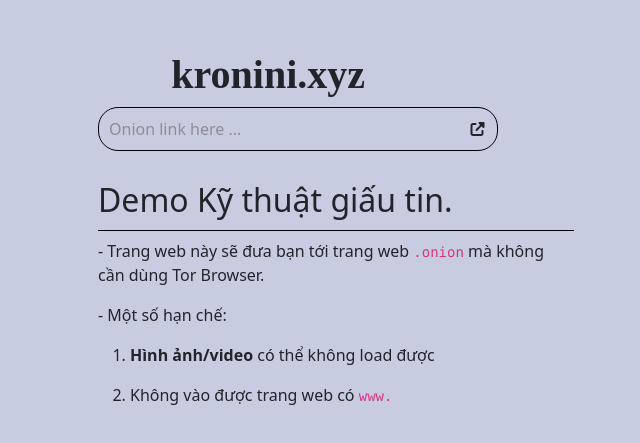
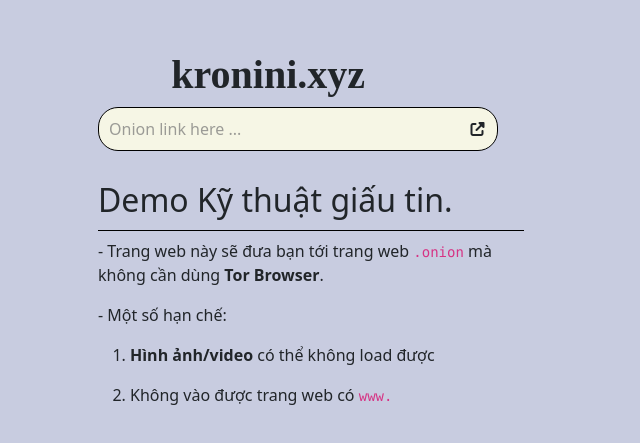
Before and after one commit to TheMacCuoi/btlgiautin, a plain HTML site: page Index.html in a window 1280 px wide. Shown: the part 149-592 px from the top of the page, without its empty margins (334-974 px from the left). Drawn offline with nearby package versions, Linux system fonts and the light colour scheme.

Commit message:
chore: re-design manual

```diff
--- a/Index.html
+++ b/Index.html
@@ -17,6 +17,7 @@
             display:flex;
             flex-direction:row;
             align-items:center;
+            background-color: #f6f6e5;
         }
 
         input {
@@ -72,9 +73,9 @@
                 </div>
                 <div class="col-3">
                 </div>
-                <div class="col-9" style="margin-top: 30px; width: 500px">
+                <div class="col-9" style="margin:0px; margin-top: 30px; width: 450px">
                     <h2>Demo Kỹ thuật giấu tin.</h2>
-                    <p>- Trang web này sẽ đưa bạn tới trang web <code>.onion</code> mà không cần dùng Tor Browser.</p>
+                    <p>- Trang web này sẽ đưa bạn tới trang web <code>.onion</code> mà không cần dùng <strong>Tor Browser</strong>.</p>
                     <p>- Một số hạn chế:</p>
                     <ol>
                         <li><p><strong>Hình ảnh/video</strong> có thể không load được</p></li>
```
